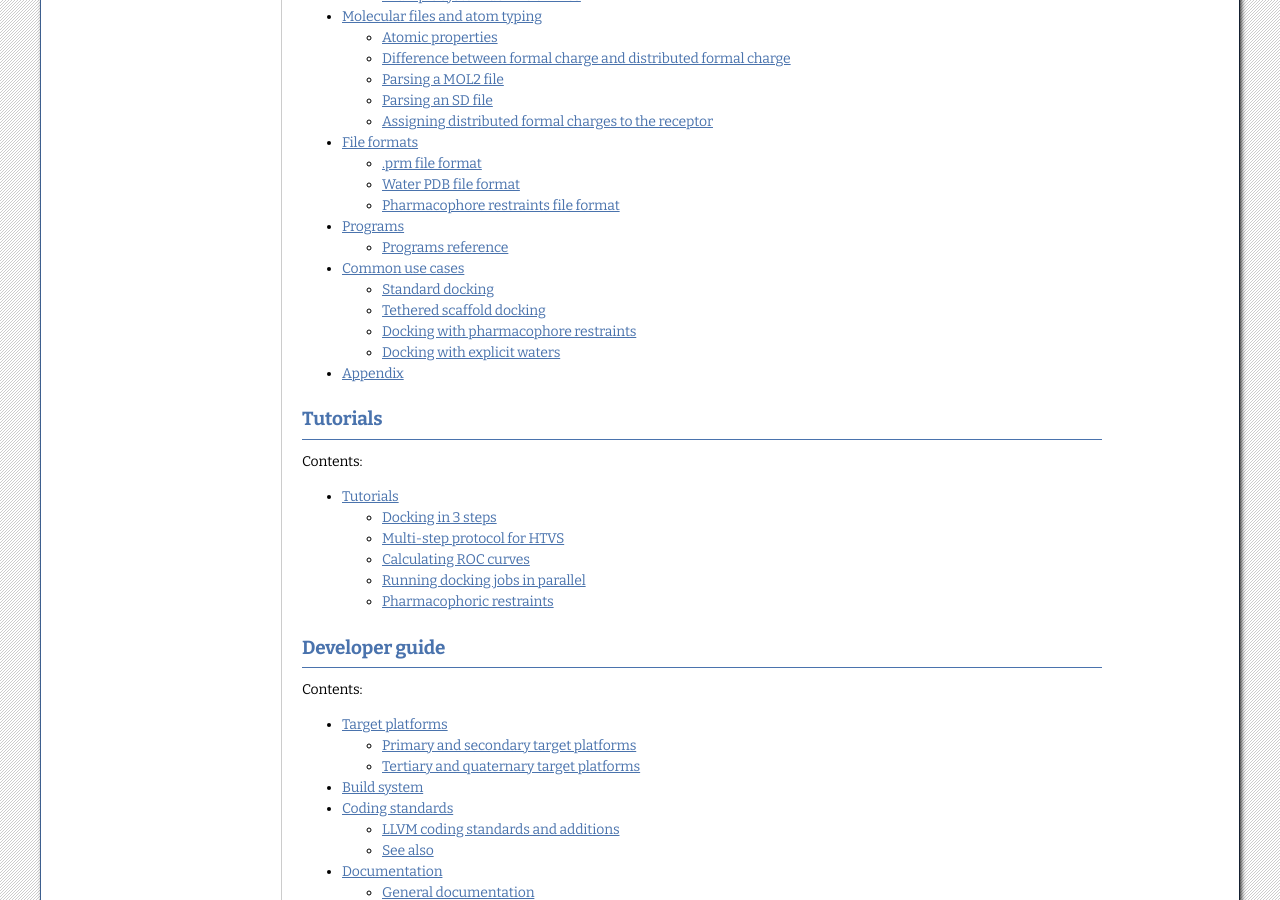
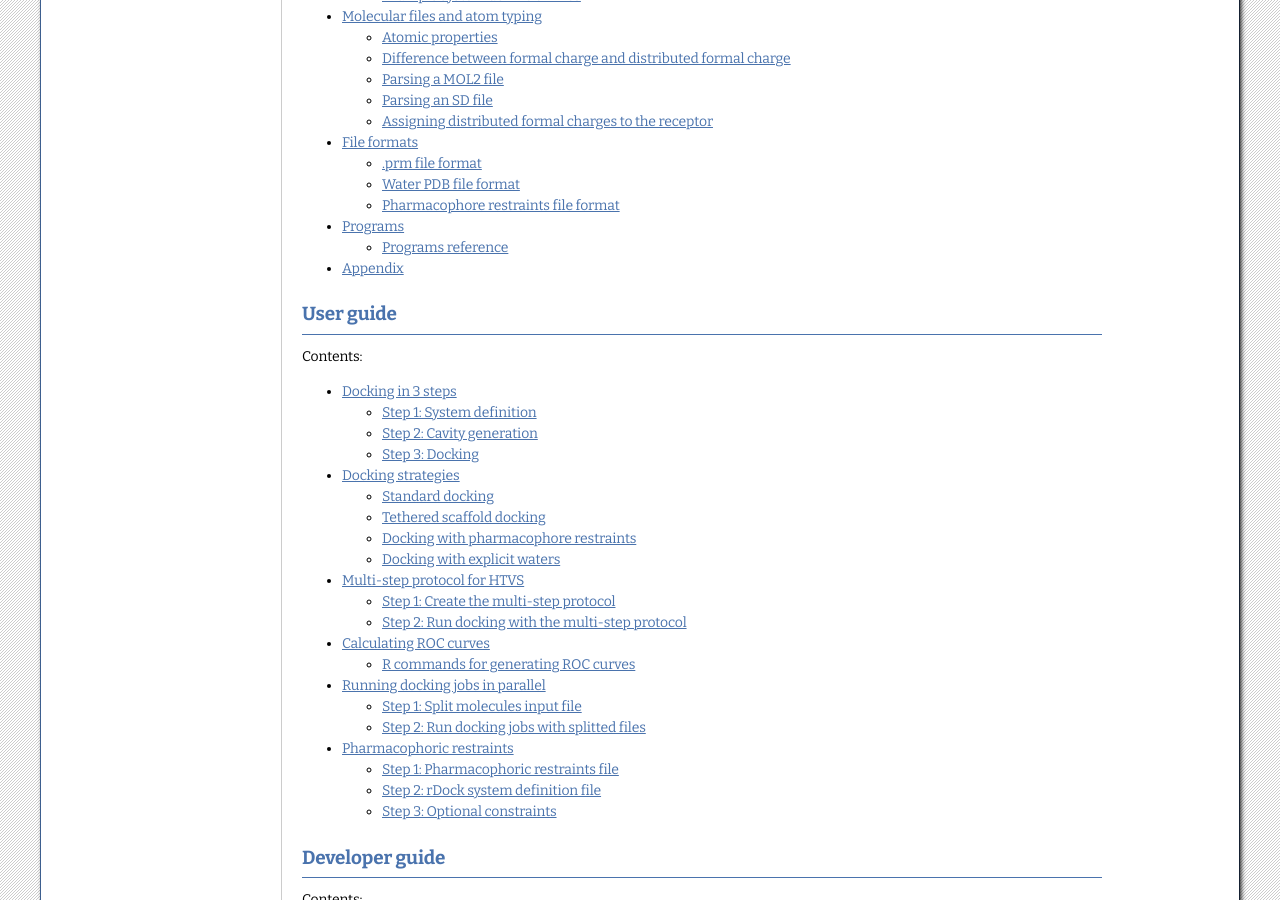
Before and after one commit to rxdock/rxdock, a Sphinx documentation site: the page built from docs/index.rst, in a window 1280 px wide and 900 px high, scrolled down 4058 px. Built offline with Sphinx 7.4.7, drawn with Linux system fonts in a browser that asks for light colours.

Commit message:
Renamed Tutorials to User guide
Also added Docking strategies section to Tutorials, moved and retitled
from Reference guide's Common use cases section.

```diff
--- a/docs/index.rst
+++ b/docs/index.rst
@@ -181,17 +181,23 @@ For installation details and first-users instructions, please visit
    reference-guide/atom-typing
    reference-guide/file-formats
    reference-guide/programs
-   reference-guide/use-cases
    reference-guide/appendix
 
-Tutorials
----------
+.. _user-guide:
+
+User guide
+----------
 
 .. toctree::
    :maxdepth: 2
    :caption: Contents:
 
-   tutorials/index
+   user-guide/docking-in-3-steps
+   user-guide/docking-strategies
+   user-guide/multi-step-protocol-for-htvs
+   user-guide/calculating-roc-curves
+   user-guide/running-docking-jobs-in-parallel
+   user-guide/pharmacophoric-restraints
 
 .. _developer-guide:
 
--- a/docs/tutorials/index.rst
+++ /dev/null
@@ -1,15 +0,0 @@
-.. _tutorials:
-
-Tutorials
-=========
-
-The following tutorials describe common use cases of rDock.
-
-.. toctree::
-   :maxdepth: 2
-
-   docking-in-3-steps
-   multi-step-protocol-for-htvs
-   calculating-roc-curves
-   running-docking-jobs-in-parallel
-   pharmacophoric-restraints
--- a/docs/reference-guide/use-cases.rst
+++ b/docs/user-guide/docking-strategies.rst
@@ -1,5 +1,7 @@
-Common use cases
-================
+.. _docking-strategies:
+
+Docking strategies
+==================
 
 This section does not pretend to be a comprehensive user guide. It does,
 however, highlight the key steps the user must take for different docking
```
Also changed, not shown: docs/user-guide/_images/hivpr_Rinter_ROC.jpg (renamed from docs/tutorials/_images/hivpr_Rinter_ROC.jpg), docs/user-guide/_images/hivpr_semilog_ROC.jpg (renamed from docs/tutorials/_images/hivpr_semilog_ROC.jpg), docs/user-guide/calculating-roc-curves.rst (renamed from docs/tutorials/calculating-roc-curves.rst), docs/user-guide/docking-in-3-steps.rst (renamed from docs/tutorials/docking-in-3-steps.rst), docs/user-guide/multi-step-protocol-for-htvs.rst (renamed from docs/tutorials/multi-step-protocol-for-htvs.rst), docs/user-guide/pharmacophoric-restraints.rst (renamed from docs/tutorials/pharmacophoric-restraints.rst), docs/user-guide/running-docking-jobs-in-parallel.rst (renamed from docs/tutorials/running-docking-jobs-in-parallel.rst), 1 other file.
